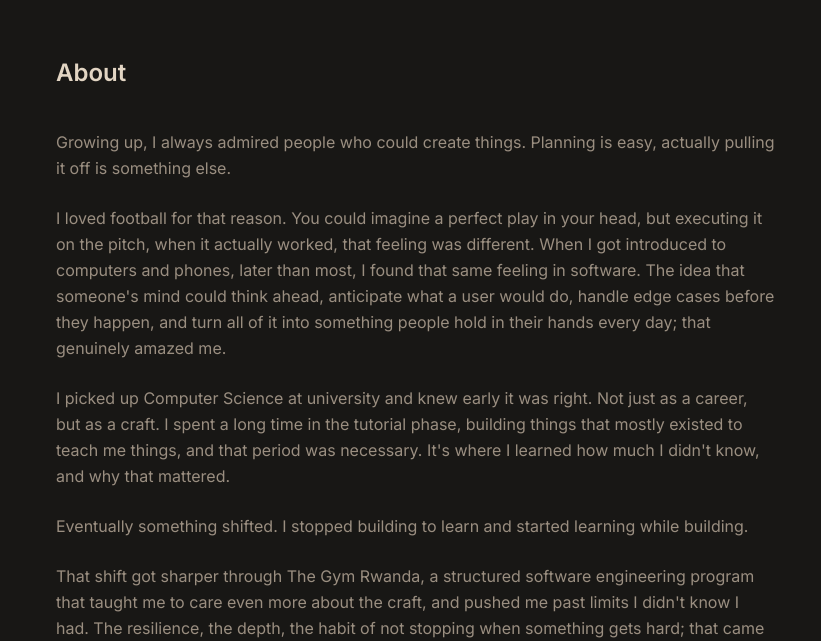
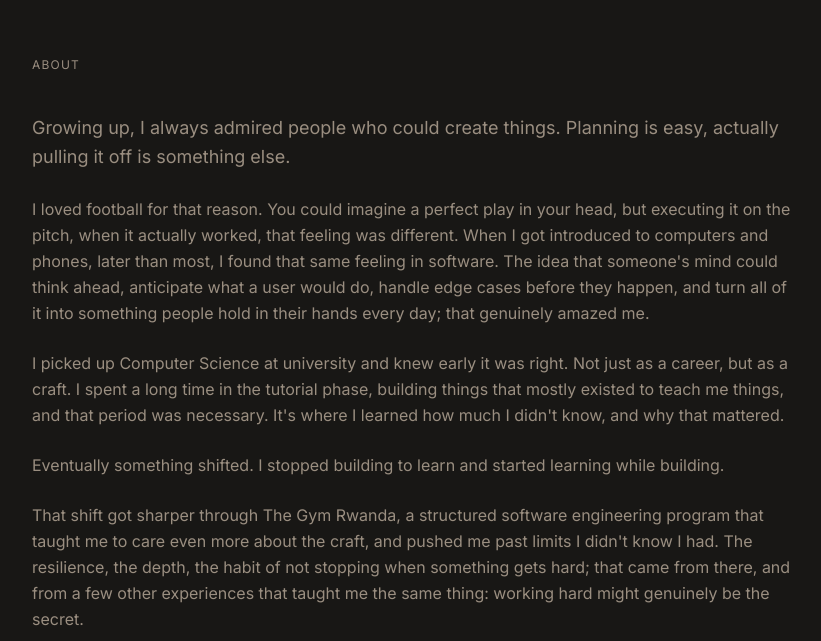
Before and after one commit to Zolender/Z-folio, a React (Vite) app: page / in a window 1280 px wide. Shown: the part 839-1480 px from the top of the page, without its empty margins (224-1045 px from the left). Built offline with nearby package versions, Linux system fonts and the light colour scheme.

Commit message:
feat: refactor About section layout and styling for improved structure and readability

```diff
--- a/src/components/sections/About.tsx
+++ b/src/components/sections/About.tsx
@@ -2,15 +2,30 @@ import SectionWrapper from "../shared/SectionWrapper";
 import { about } from "../../data/content";
 
 export default function About() {
+  const last = about.paragraphs.length - 1;
+
   return (
-    <SectionWrapper id="about" className="max-w-3xl mx-auto">
-      <h2 className="text-2xl font-semibold text-(--color-text) mb-10">About</h2>
-      <div className="flex flex-col gap-6">
-        {about.paragraphs.map((p, i) => (
-          <p key={i} className="text-(--color-text-muted) leading-relaxed">
-            {p}
-          </p>
-        ))}
+    <SectionWrapper id="about">
+      <div className="max-w-3xl mx-auto w-full">
+        <p className="text-xs tracking-widest uppercase text-(--color-text-muted) mb-10">
+          About
+        </p>
+        <div className="flex flex-col gap-6">
+          {about.paragraphs.map((p, i) => (
+            <p
+              key={i}
+              className={
+                i === 0
+                  ? "text-lg text-(--color-text-muted) leading-relaxed"
+                  : i === last
+                  ? "text-base font-semibold text-(--color-text) leading-relaxed"
+                  : "text-base text-(--color-text-muted) leading-relaxed"
+              }
+            >
+              {p}
+            </p>
+          ))}
+        </div>
       </div>
     </SectionWrapper>
   );
```
